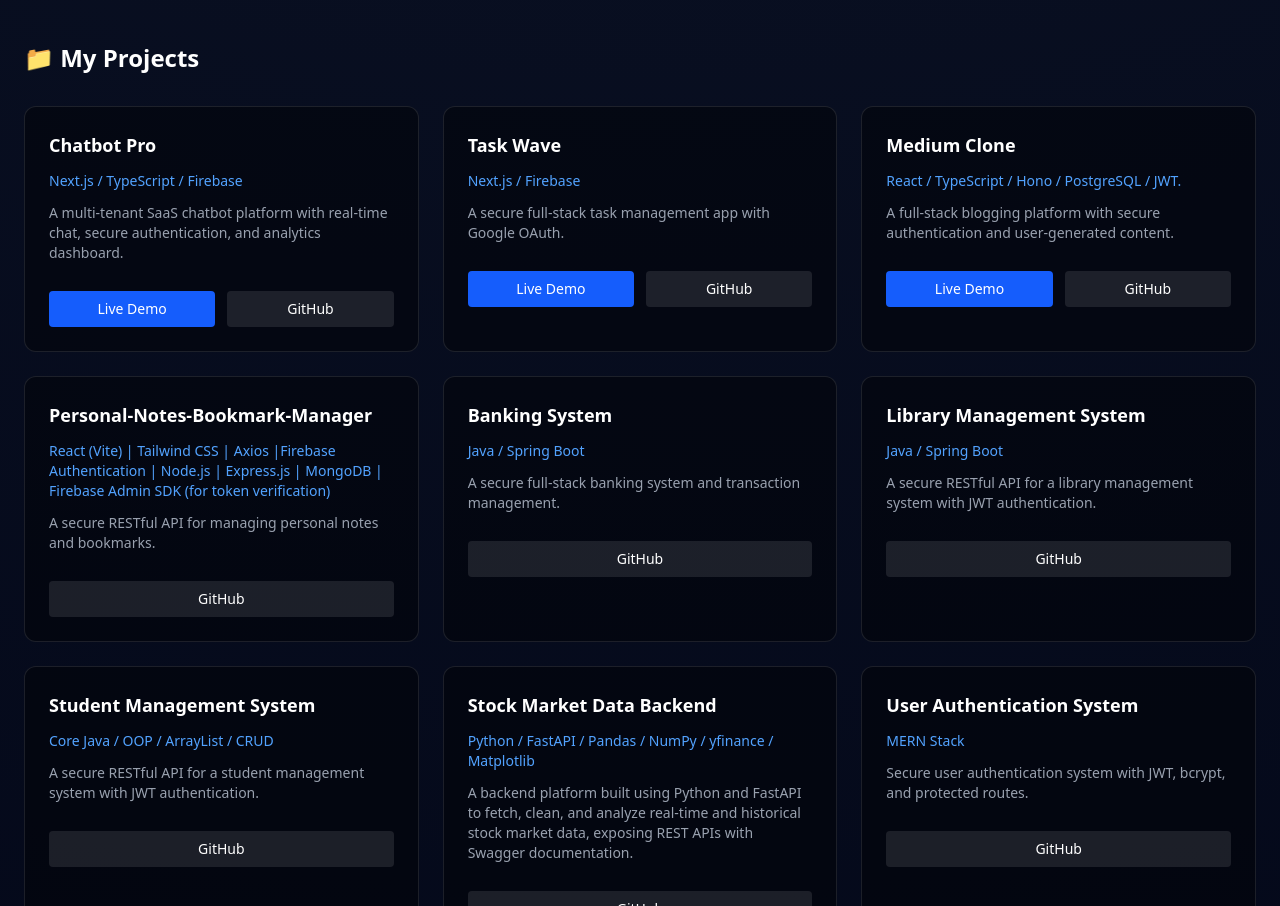
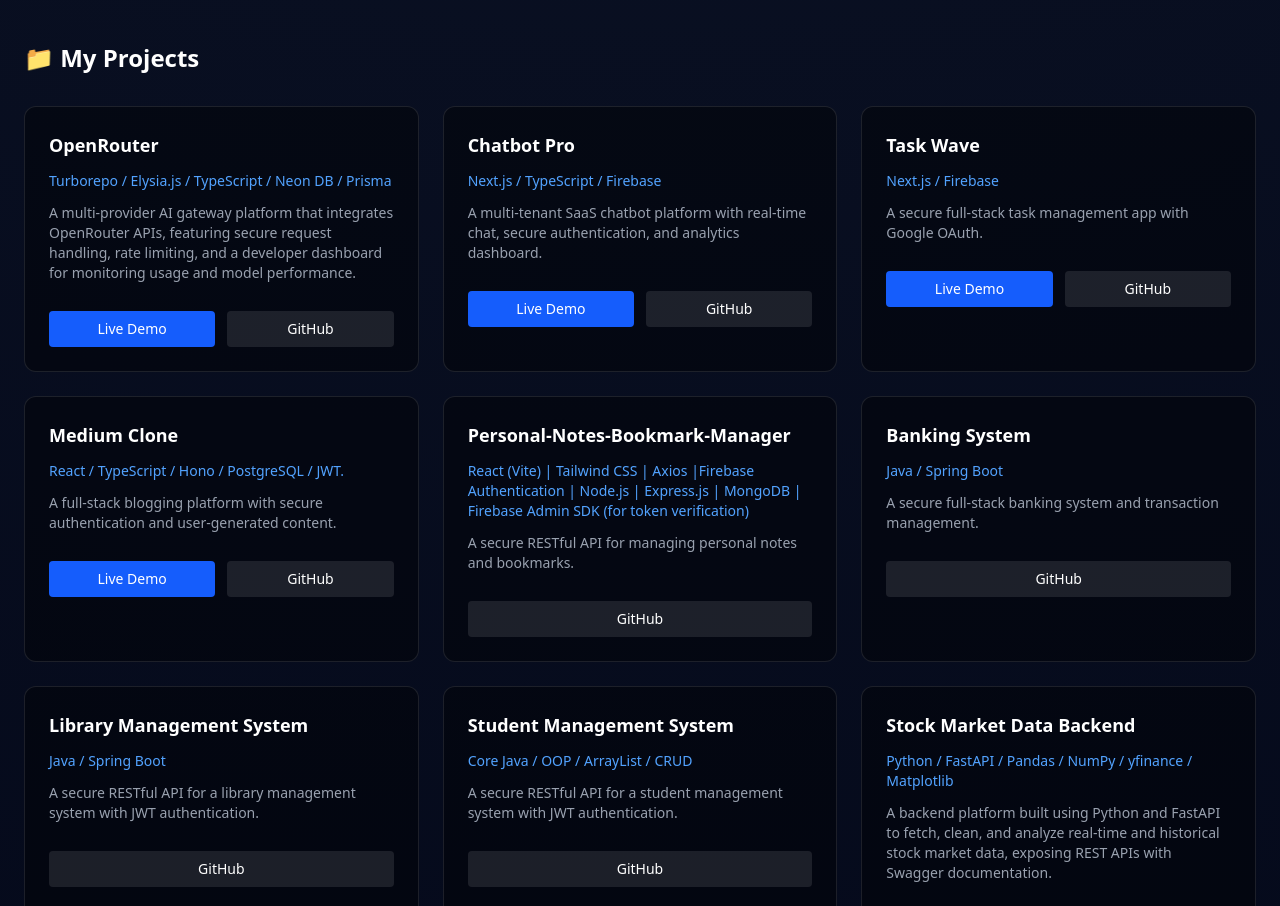
Before and after one commit to MohamedFazil1406/Portfolio, a Next.js app: page / in a window 1280 px wide. Shown: the part 1700-2606 px from the top of the page. Built offline with nearby package versions, Linux system fonts and the light colour scheme.

Commit message:
Added New Project

```diff
--- a/components/sections/Projects.tsx
+++ b/components/sections/Projects.tsx
@@ -3,6 +3,13 @@
 import { title } from "process";
 
 const projects = [
+  {
+    title: "OpenRouter",
+    stack: "Turborepo / Elysia.js / TypeScript / Neon DB / Prisma",
+    desc: "A multi-provider AI gateway platform that integrates OpenRouter APIs, featuring secure request handling, rate limiting, and a developer dashboard for monitoring usage and model performance.",
+    github: "https://github.com/MohamedFazil1406/OpenRouter",
+    liveDemo: "https://open-router-frontend-dashboard.vercel.app/",
+  },
   {
     title: "Chatbot Pro",
     stack: "Next.js / TypeScript / Firebase",
```
Also changed, not shown: 1 other file (tests, documents, lock files or other folders).
